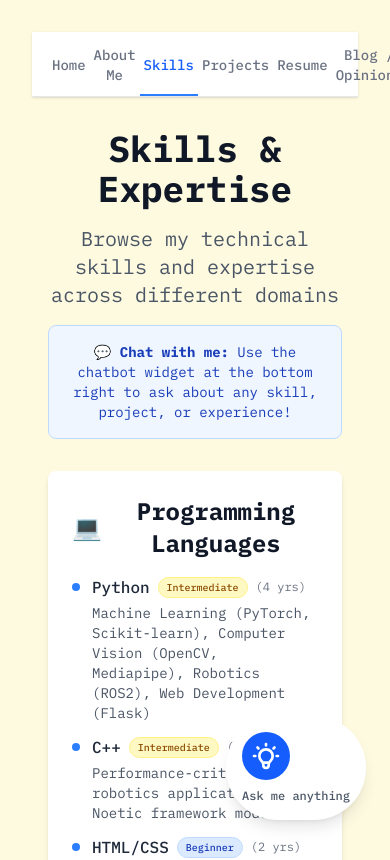
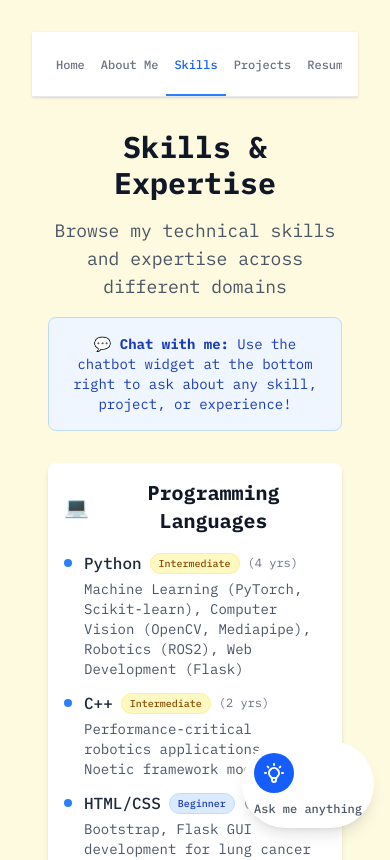
Before and after one commit to ShravanShenoy4477/personal-portfolio-site, a React (Vite) app: page /skills in a window 390 px wide. Shown: the top 860 px of the page. Built offline with nearby package versions, Linux system fonts and the light colour scheme.

Commit message:
Implement comprehensive mobile responsiveness: chatbot sizing, timeline scaling, navigation overflow, touch targets, and responsive spacing

```diff
--- a/src/components/HomePage.jsx
+++ b/src/components/HomePage.jsx
@@ -20,12 +20,12 @@ export default function HomePage() {
             <nav className="bg-white shadow-sm border-b border-gray-200">
                 <div className="max-w-7xl mx-auto px-4 sm:px-6 lg:px-8">
                     					<div className="flex justify-between h-16">
-                        <div className="flex justify-between w-full">
+						<div className="flex justify-between w-full overflow-x-auto">
 							{navigationItems.map((item) => (
 								<Link
 									key={item.path}
 									to={item.path}
-                                    className={`inline-flex items-center px-1 pt-1 border-b-2 text-sm font-medium transition-colors duration-200 ${
+									className={`inline-flex items-center px-2 sm:px-1 pt-1 border-b-2 text-xs sm:text-sm font-medium transition-colors duration-200 whitespace-nowrap ${
 										location.pathname === item.path
 											? 'border-blue-500 text-blue-600'
 											: 'border-transparent text-gray-500 hover:text-gray-700 hover:border-gray-300'
--- a/src/components/SkillsChatbot.jsx
+++ b/src/components/SkillsChatbot.jsx
@@ -161,27 +161,27 @@ const SkillsChatbot = ({ isOpen, onClose }) => {
     if (!isOpen) return null;
 
     return (
-        <div className="fixed bottom-6 right-6 z-50">
+        <div className="fixed bottom-4 right-4 sm:bottom-6 sm:right-6 z-50">
             {/* Simple Robot Chatbot Icon */}
             <div
                 onClick={() => setIsExpanded(!isExpanded)}
-                className="bg-white rounded-full shadow-lg p-4 hover:shadow-xl transition-all duration-200 cursor-pointer group"
+                className="bg-white rounded-full shadow-lg p-3 sm:p-4 hover:shadow-xl transition-all duration-200 cursor-pointer group touch-manipulation"
             >
                 <div className="text-center">
                     {/* Robot Icon */}
-                    <div className="w-12 h-12 bg-blue-600 rounded-full flex items-center justify-center mb-2 group-hover:scale-110 transition-transform duration-200">
-                        <svg className="w-8 h-8 text-white" fill="none" stroke="currentColor" viewBox="0 0 24 24">
+                    <div className="w-10 h-10 sm:w-12 sm:h-12 bg-blue-600 rounded-full flex items-center justify-center mb-2 group-hover:scale-110 transition-transform duration-200">
+                        <svg className="w-6 h-6 sm:w-8 sm:h-8 text-white" fill="none" stroke="currentColor" viewBox="0 0 24 24">
                             <path strokeLinecap="round" strokeLinejoin="round" strokeWidth={2} d="M9.663 17h4.673M12 3v1m6.364 1.636l-.707.707M21 12h-1M4 12H3m3.343-5.657l-.707-.707m2.828 9.9a5 5 0 117.072 0l-.548.547A3.374 3.374 0 0014 18.469V19a2 2 0 11-4 0v-.531c0-.895-.356-1.754-.988-2.386l-.548-.547z" />
                         </svg>
                     </div>
                     {/* Text */}
-                    <p className="text-xs text-gray-600 font-medium">Ask me anything</p>
+                    <p className="text-xs text-gray-600 font-medium leading-tight">Ask me anything</p>
                 </div>
             </div>
 
             {/* Chat Interface - Shows when expanded */}
             {isExpanded && (
-                <div className="absolute bottom-20 right-0 bg-white rounded-lg shadow-xl w-96 h-[30rem] flex flex-col border border-gray-200">
+                <div className="absolute bottom-20 right-0 bg-white rounded-lg shadow-xl w-[calc(100vw-2rem)] sm:w-96 h-[calc(100vh-8rem)] sm:h-[30rem] flex flex-col border border-gray-200">
                     {/* Header */}
                     <div className="bg-blue-600 text-white p-4 rounded-t-lg flex justify-between items-center">
                         <div>
--- a/src/components/SkillsPage.jsx
+++ b/src/components/SkillsPage.jsx
@@ -232,12 +232,12 @@ export default function SkillsPage() {
 			<nav className="bg-white shadow-sm border-b border-gray-200">
 				<div className="max-w-7xl mx-auto px-4 sm:px-6 lg:px-8">
 					<div className="flex justify-between h-16">
-						<div className="flex justify-between w-full">
+						<div className="flex justify-between w-full overflow-x-auto">
 							{navigationItems.map((item) => (
 								<Link
 									key={item.path}
 									to={item.path}
-									className={`inline-flex items-center px-1 pt-1 border-b-2 text-sm font-medium transition-colors duration-200 ${
+									className={`inline-flex items-center px-2 sm:px-1 pt-1 border-b-2 text-xs sm:text-sm font-medium transition-colors duration-200 whitespace-nowrap ${
 										location.pathname === item.path
 											? 'border-blue-500 text-blue-600'
 											: 'border-transparent text-gray-500 hover:text-gray-700 hover:border-gray-300'
@@ -254,10 +254,10 @@ export default function SkillsPage() {
 			{/* Main Content */}
 			<main className="max-w-7xl mx-auto px-4 sm:px-6 lg:px-8 py-8">
 				<div className="mb-8">
-					<h1 className="text-4xl font-bold text-gray-900 mb-4 text-center">
+					<h1 className="text-3xl sm:text-4xl font-bold text-gray-900 mb-4 text-center">
 						Skills & Expertise
 					</h1>
-					<p className="text-xl text-gray-600 mb-4 text-center">
+					<p className="text-lg sm:text-xl text-gray-600 mb-4 text-center">
 						Browse my technical skills and expertise across different domains
 					</p>
 					<div className="bg-blue-50 border border-blue-200 rounded-lg p-4 max-w-2xl mx-auto">
@@ -274,8 +274,8 @@ export default function SkillsPage() {
 				) : (
 					<div className="space-y-8">
 						{Object.entries(getCategorySkills()).map(([category, categorySkills]) => (
-							<div key={category} className="bg-white rounded-lg shadow-md p-6">
-								<h2 className="text-2xl font-bold text-gray-900 mb-4 flex items-center">
+							<div key={category} className="bg-white rounded-lg shadow-md p-4 sm:p-6">
+								<h2 className="text-xl sm:text-2xl font-bold text-gray-900 mb-4 flex items-center">
 									<span className="text-blue-600 mr-3">
 										{category === 'Programming Languages' && '💻'}
 										{category === 'Robotics' && '🤖'}
--- a/src/components/Timeline.jsx
+++ b/src/components/Timeline.jsx
@@ -248,7 +248,7 @@ export default function Timeline() {
                 <div className="absolute top-1/2 transform -translate-y-1/2 w-full h-1 bg-blue-400"></div>
 
                 {/* Timeline Items */}
-                <div className="relative w-full h-full flex items-center justify-between px-8 min-w-max">
+                <div className="relative w-full h-full flex items-center justify-between px-4 sm:px-8 min-w-max">
                     {timelineItems.map((item, index) => (
                         <div
                             key={item.id}
@@ -299,7 +299,7 @@ export default function Timeline() {
 
                             {/* Content Card */}
                             <div
-                                className={`w-32 bg-white rounded-lg shadow-md p-2 border border-gray-200 hover:shadow-lg transition-shadow duration-300 text-center cursor-pointer ${
+                                className={`w-24 sm:w-32 bg-white rounded-lg shadow-md p-2 border border-gray-200 hover:shadow-lg transition-shadow duration-300 text-center cursor-pointer ${
                                     item.isSpotlight ? 'ring-2 ring-blue-500 ring-opacity-50' : ''
                                 } ${animationPhase === 'spotlight' && anySpotlight && item.isSpotlight ? 'ring-4 ring-blue-400 ring-opacity-75 shadow-xl' : ''}`}
                                 style={{
@@ -308,7 +308,7 @@ export default function Timeline() {
                                 onClick={() => handleItemClick(item)}
                             >
                                 <div className="text-xs font-medium text-gray-500 mb-1">{item.year}</div>
-                                <div className="text-sm font-semibold text-gray-900 leading-tight">{item.title}</div>
+                                <div className="text-xs sm:text-sm font-semibold text-gray-900 leading-tight">{item.title}</div>
                             </div>
                         </div>
                     ))}
@@ -351,11 +351,11 @@ export default function Timeline() {
             {/* Popup Modal */}
             {selectedItem && (
                 <div
-                    className="fixed inset-0 bg-black bg-opacity-50 flex items-center justify-center z-50 p-4"
+                    className="fixed inset-0 bg-black bg-opacity-50 flex items-center justify-center z-50 p-2 sm:p-4"
                     onClick={closePopup}
                 >
                     <div
-                        className="bg-white rounded-lg shadow-xl max-w-md w-full p-6 relative"
+                        className="bg-white rounded-lg shadow-xl max-w-md w-full p-4 sm:p-6 relative"
                         onClick={(e) => e.stopPropagation()}
                     >
                         {/* Close Button */}
```
Lines whose indentation alone changed are shown as unchanged.
